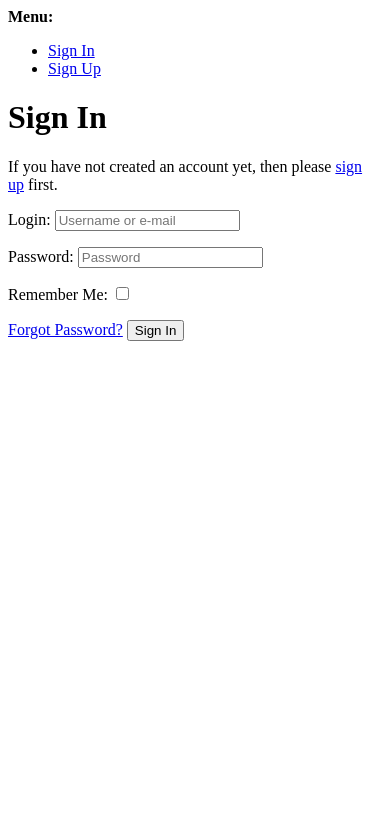
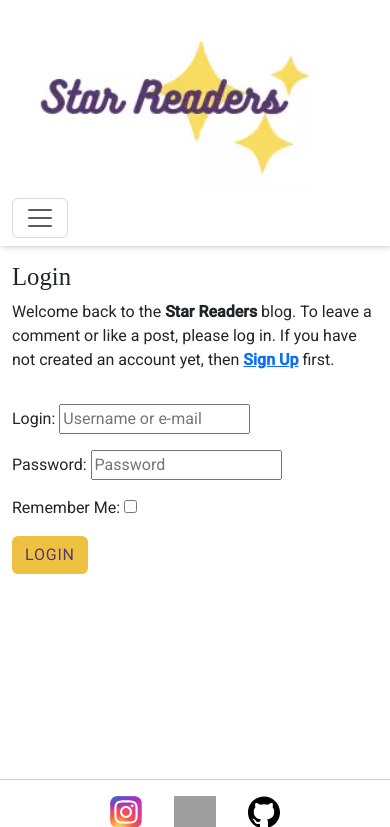
Before and after one commit to ksumm/star-readers-django-pp4, a Django app: page /accounts/login/ in a window 390 px wide. Shown: the top 827 px of the page. Run offline with Django 3.2, Linux system fonts and the light colour scheme; some libraries are stand-ins or nearby versions; some web fonts are replaced; grey boxes are pictures that could not be loaded.

Commit message:
Add style to the login, logut and signup pages

```diff
--- a/static/css/base.css
+++ b/static/css/base.css
@@ -34,6 +34,14 @@ main {
     background-color: var(--white);
 }
 
+button.btn.btn-signup.right {
+    background-color: #eec143;
+    color: #56376d;
+    font-weight: 400;
+    letter-spacing: 0.05rem;
+    text-transform: uppercase;
+}
+
 
 /* Header */
 
--- /dev/null
+++ b/templates/account/login.html
@@ -0,0 +1,33 @@
+{% extends "base.html" %}
+
+{% load i18n %}
+{% load account socialaccount %}
+
+{% block head_title %}{% trans "Login" %}{% endblock %}
+
+{% block content %}
+
+<div class="container">
+  <div class="row">
+    <div class="col-md-8 mt-3 offset-md-2">
+      <h2>{% trans "Login" %}</h2>
+
+      <p>{% blocktrans %}Welcome back to the <strong>Star Readers</strong> blog. To leave a comment or like a post, please log in. If you
+        have not created an account yet, then <a class="link" href="{{ signup_url }}"><strong>Sign Up</strong></a>
+        first.{% endblocktrans %}</p>
+    </div>
+  </div>
+  <div class="row">
+    <div class="col-md-8 mt-3 offset-md-2">
+      <form class="login" method="POST" action="{% url 'account_login' %}">
+        {% csrf_token %}
+        {{ form.as_p }}
+        {% if redirect_field_value %}
+        <input type="hidden" name="{{ redirect_field_name }}" value="{{ redirect_field_value }}" />
+        {% endif %}
+        <button class="btn btn-signup right" type="submit">{% trans "Login" %}</button>
+      </form>
+    </div>
+  </div>
+</div>
+{% endblock %}
```
Also changed, not shown: templates/account/logout.html (added, +29 -0 lines), templates/account/signup.html (added, +32 -0 lines).
